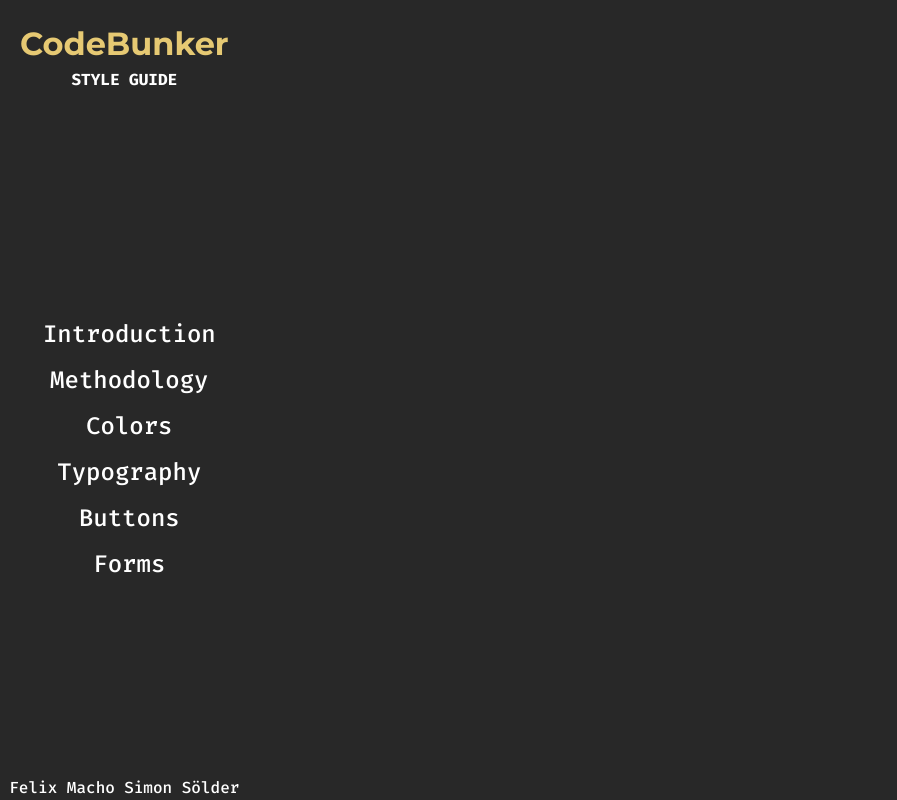
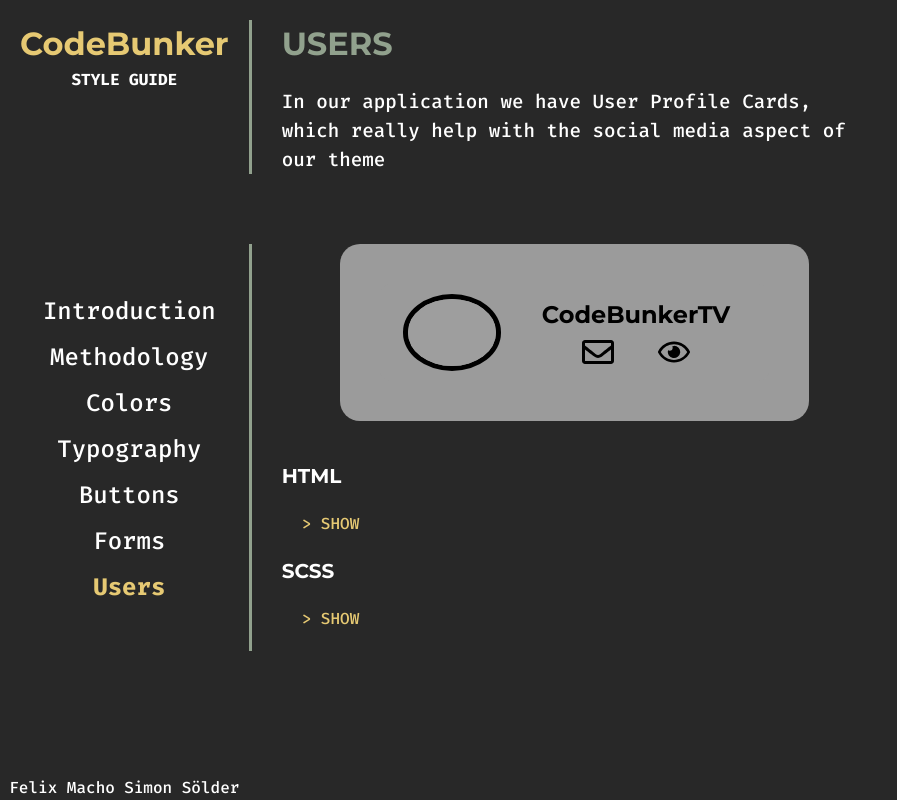
Before and after one commit to lolcatbois/CodeBunker-styleguide, a React (Create React App) app: page /users in a window 1280 px wide. Shown: the whole page, without its empty margins (0-897 px from the left). Built offline with nearby package versions, Linux system fonts and the light colour scheme; grey boxes are pictures that could not be loaded.

Commit message:
Add UserCard

```diff
--- a/src/App.js
+++ b/src/App.js
@@ -1,10 +1,10 @@
-import './styles/App.scss';
+import "./styles/App.scss";
 import React from "react";
 import {
   BrowserRouter as Router,
   Switch,
   Route,
-  NavLink
+  NavLink,
 } from "react-router-dom";
 
 // import the pages
@@ -14,41 +14,58 @@ import Typography from "./components/pages/Typography";
 import Forms from "./components/pages/Forms";
 import Methodology from "./components/pages/Methodology";
 import Buttons from "./components/pages/Buttons";
+import Users from "./components/pages/Users";
 
 export default function App() {
   return (
     <Router>
       {/* Left Navigation */}
       <nav className="nav-wrapper">
-        <div className="title"> <h1>
-          CodeBunker
-        </h1>
+        <div className="title">
+          {" "}
+          <h1>CodeBunker</h1>
           <p>STYLE GUIDE</p>
         </div>
         <ul className="styleguide-nav">
           <li>
-            <NavLink exact={true} to="/" activeClassName="is-active-link">Introduction</NavLink>
+            <NavLink exact={true} to="/" activeClassName="is-active-link">
+              Introduction
+            </NavLink>
           </li>
           <li>
-            <NavLink to="/methodology" activeClassName="is-active-link">Methodology</NavLink>
+            <NavLink to="/methodology" activeClassName="is-active-link">
+              Methodology
+            </NavLink>
           </li>
           <li>
-            <NavLink to="/colors" activeClassName="is-active-link">Colors</NavLink>
+            <NavLink to="/colors" activeClassName="is-active-link">
+              Colors
+            </NavLink>
           </li>
           <li>
-            <NavLink to="/typography" activeClassName="is-active-link">Typography</NavLink>
+            <NavLink to="/typography" activeClassName="is-active-link">
+              Typography
+            </NavLink>
           </li>
           <li>
-            <NavLink to="/buttons" activeClassName="is-active-link">Buttons</NavLink>
+            <NavLink to="/buttons" activeClassName="is-active-link">
+              Buttons
+            </NavLink>
           </li>
           <li>
-            <NavLink to="/forms" activeClassName="is-active-link">Forms</NavLink>
+            <NavLink to="/forms" activeClassName="is-active-link">
+              Forms
+            </NavLink>
+          </li>
+          <li>
+            <NavLink to="/users" activeClassName="is-active-link">
+              Users
+            </NavLink>
           </li>
         </ul>
         <div className="authors">
           <span>Felix Macho</span>
           <span>Simon Sölder</span>
-
         </div>
       </nav>
 
@@ -72,6 +89,9 @@ export default function App() {
         <Route path="/forms">
           <Forms />
         </Route>
+        <Route path="/users">
+          <Users />
+        </Route>
       </Switch>
     </Router>
   );
--- /dev/null
+++ b/src/components/modules/UserModules.jsx
@@ -0,0 +1,27 @@
+import "../../styles/modules/UserModule.scss";
+import envelope from "../../assets/envelope-regular.svg";
+import eye from "../../assets/eye-regular.svg";
+
+export function UserCard() {
+    const disableEvent = (event) => {
+        event.preventDefault()
+    }
+    return (
+        <div className="module">
+            <div className="single-user-container">
+                <img className="avatar" src="https://codebunker.projects.multimediatechnology.at/rails/active_storage/blobs/eyJfcmFpbHMiOnsibWVzc2FnZSI6IkJBaHBEQT09IiwiZXhwIjpudWxsLCJwdXIiOiJibG9iX2lkIn19--c0581185c47c63d5784932c9d6665b1644afd482/cat.jpg"/>
+                <div className="single-user-namewrapper">
+                    <span>CodeBunkerTV</span>
+                        <div className="single-user-links">
+                            <a href="#">
+                            <img src={envelope}/>
+                            </a>
+                            <a href="#">
+                            <img src={eye}/>
+                            </a>
+                        </div>
+                </div>
+            </div>
+        </div>
+    );
+}
--- /dev/null
+++ b/src/components/pages/Users.jsx
@@ -0,0 +1,101 @@
+import { UserCard } from "../modules/UserModules";
+import CollapsibleCode from "../modules/CollapsibleCode";
+
+export default function Users() {
+  const UserCardHTML = `
+  <div className="single-user-container">
+      <img className="avatar" src="https://codebunker.projects.multimediatechnology.at/rails/active_storage/blobs/eyJfcmFpbHMiOnsibWVzc2FnZSI6IkJBaHBEQT09IiwiZXhwIjpudWxsLCJwdXIiOiJibG9iX2lkIn19--c0581185c47c63d5784932c9d6665b1644afd482/cat.jpg"></img>
+      <div className="single-user-namewrapper">
+          <span>CodeBunkerTV</span>
+              <div className="single-user-links">
+                  <a href="#">
+                  <img src={envelope}></img>
+                  </a>
+                  <a href="#">
+                  <img src={eye}></img>
+                  </a>
+              </div>
+      </div>
+  </div>`
+
+  const UserCardSCSS = `.single-user-container {
+    width: auto;
+    height: auto;
+    margin: 20px;
+    background-color: $background-dark;
+    border-radius: 10px;
+    padding: 10px;
+    display: grid;
+    grid-template-rows: 100%;
+    grid-template-columns: 3fr 6fr;
+    text-decoration: none;
+    color: black;
+    grid-template-areas: "avatar content";
+    transition: all 0.5s ease;
+
+    @include tablet {
+      margin: 15px;
+      max-width: 40%;
+    }
+
+    @include mobile {
+      margin: 15px;
+      max-width: 100%;
+    }
+
+    &:hover {
+      background-color: $background-light;
+    }
+
+    .avatar {
+      grid-area: avatar;
+      max-width: 80%;
+      margin: auto;
+    }
+
+    .single-user-namewrapper {
+      display: flex;
+      justify-content: space-evenly;
+      align-items: center;
+      flex-direction: column;
+      grid-area: content;
+
+      & > span {
+        font-family: $heading;
+        font-size: 1.5rem;
+        text-align: center;
+      }
+
+      .single-user-links {
+        width: 80%;
+        display: flex;
+        justify-content: space-evenly;
+        align-items: center;
+
+        a {
+          width: 2rem;
+
+          &:hover {
+            transform: scale(1.1);
+          }
+        }
+      }
+    }
+  }`
+
+  return (
+    <div className="page">
+      <section>
+        <h1>Users</h1>
+        <p>In our application we have User Profile Cards, which really help with the social media aspect of our theme</p>
+      </section>
+      <section>
+        <UserCard />
+        <h3>HTML</h3>
+        <CollapsibleCode code={UserCardHTML} language="erb" />
+        <h3>SCSS</h3>
+        <CollapsibleCode code={UserCardSCSS} language="scss" />
+      </section>
+    </div>
+  );
+}
--- /dev/null
+++ b/src/styles/modules/UserModule.scss
@@ -0,0 +1,69 @@
+@import "../variables";
+@import "../mixin";
+
+.single-user-container {
+  width: 100%;
+  height: 100%;
+  margin: 20px;
+  background-color: $background-dark;
+  border-radius: 10px;
+  padding: 10px;
+  display: grid;
+  grid-template-rows: 100%;
+  grid-template-columns: 3fr 6fr;
+  text-decoration: none;
+  color: black;
+  grid-template-areas: "avatar content";
+  transition: all 0.5s ease;
+
+  @include tablet {
+    margin: 15px;
+    max-width: 40%;
+  }
+
+  @include mobile {
+    margin: 15px;
+    max-width: 100%;
+  }
+
+  &:hover {
+    background-color: $background-light;
+  }
+
+  .avatar {
+    grid-area: avatar;
+    max-width: 80%;
+    margin: auto;
+    border-radius: 50%;
+    border: black 5px solid;
+  }
+
+  .single-user-namewrapper {
+    display: flex;
+    justify-content: space-evenly;
+    align-items: center;
+    flex-direction: column;
+    grid-area: content;
+
+    & > span {
+      font-family: $heading;
+      font-size: 1.5rem;
+      text-align: center;
+    }
+
+    .single-user-links {
+      width: 80%;
+      display: flex;
+      justify-content: space-evenly;
+      align-items: center;
+
+      a {
+        width: 2rem;
+
+        &:hover {
+          transform: scale(1.1);
+        }
+      }
+    }
+  }
+}
```
Also changed, not shown: src/assets/envelope-regular.svg (added), src/assets/eye-regular.svg (added).
